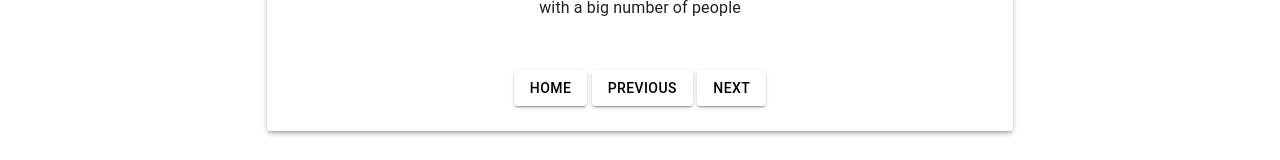
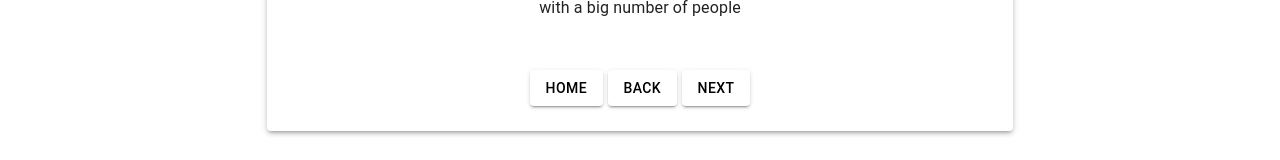
Before and after one commit to Karthik4011/ehr, a React (Create React App) app: page /About in a window 1280 px wide. Shown: the part 422-582 px from the top of the page. Built offline with nearby package versions, Linux system fonts and the light colour scheme.

Commit message:
Previous to Back

```diff
--- a/src/components/About.jsx
+++ b/src/components/About.jsx
@@ -118,7 +118,7 @@ export default function Home() {
                     history("/Signup");
                   }}
                 >
-                  Previous
+                  Back
                 </Button>&nbsp;
                 <Button
                   variant="contained"
--- a/src/components/Contact.jsx
+++ b/src/components/Contact.jsx
@@ -118,7 +118,7 @@ export default function Home() {
                     history("/About");
                   }}
                 >
-                  Previous
+                  Back
                 </Button>
                 &nbsp;
                 <Button
--- a/src/components/DoctorProfile.jsx
+++ b/src/components/DoctorProfile.jsx
@@ -458,7 +458,7 @@ export default function Home() {
               }}
               style={{ backgroundColor: "white", color: "black" }}
             >
-              Previous
+              Back
             </Button>
           </IconButton>
           <IconButton edge="end" color="inherit">
--- a/src/components/Documents.jsx
+++ b/src/components/Documents.jsx
@@ -244,7 +244,7 @@ export default function Home() {
                 history("/PatientHome");
               }}
             >
-              Previous
+              Back
             </Button>
           </IconButton>
           <IconButton edge="end" color="inherit">
--- a/src/components/Intro.jsx
+++ b/src/components/Intro.jsx
@@ -160,7 +160,7 @@ export default function Home() {
               color="primary"
               disabled={true}
             >
-              Previous
+              Back
             </Button>
           </IconButton>
           <IconButton edge="end" color="inherit">
--- a/src/components/Login.jsx
+++ b/src/components/Login.jsx
@@ -211,7 +211,7 @@ export default function Home() {
                   }}
                   style={{ backgroundColor: "white", color: "black" }}
                 >
-                  Previous
+                  Back
                 </Button>&nbsp;
                 <Button
                   variant="contained"
--- a/src/components/PatientProfile.jsx
+++ b/src/components/PatientProfile.jsx
@@ -462,7 +462,7 @@ export default function Home() {
               }}
               style={{ backgroundColor: "white", color: "black" }}
             >
-              Previous
+              Back
             </Button>
           </IconButton>
           <IconButton edge="end" color="inherit">
--- a/src/components/SignUp.jsx
+++ b/src/components/SignUp.jsx
@@ -502,7 +502,7 @@ export default function Home() {
                   }}
                   style={{ backgroundColor: "white", color: "black" }}
                 >
-                  Previous
+                  Back
                 </Button>&nbsp;
                 <Button
                   color="primary"
```
